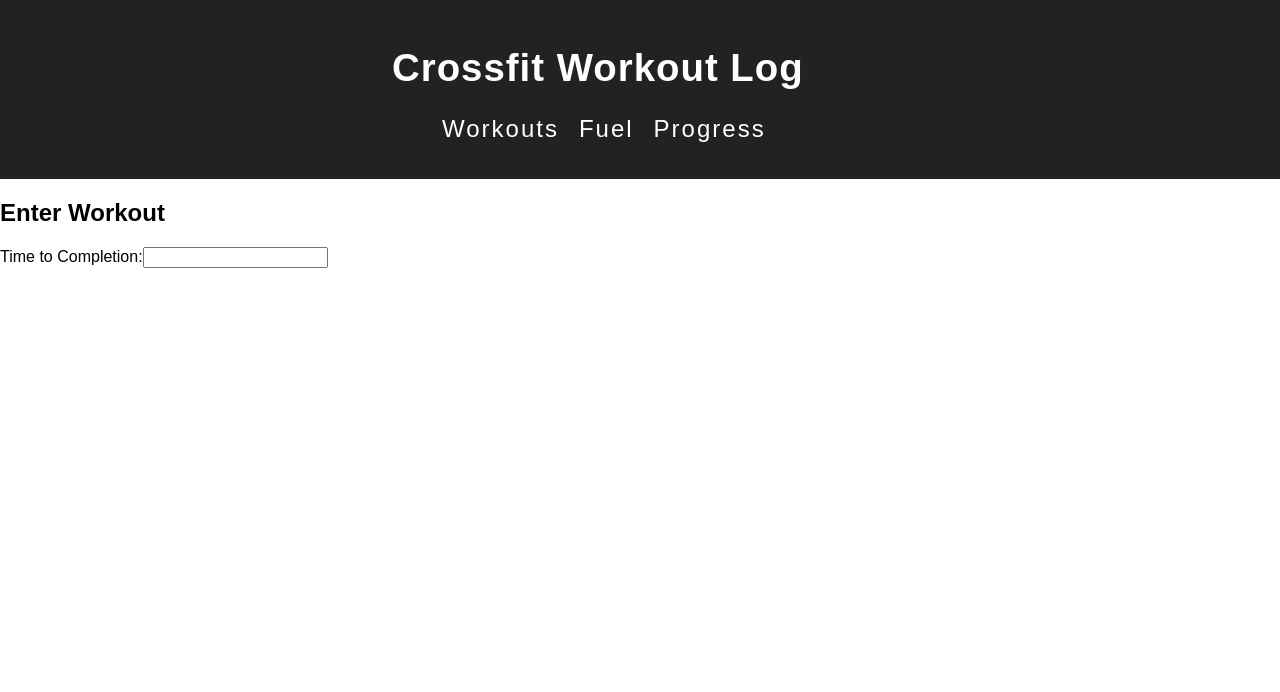
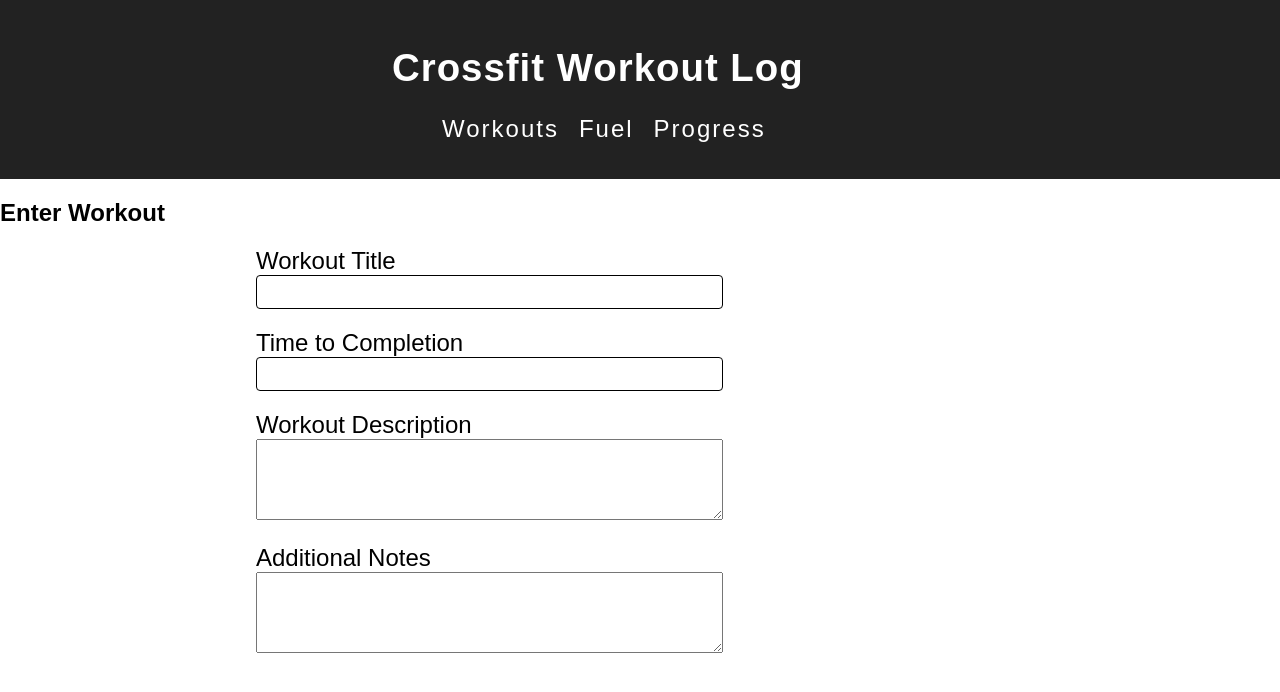
Before and after one commit to hiimtaylorjones/Crossfit-Log, a React (Create React App) app: page / in a window 1280 px wide. Shown: the top 692 px of the page. Built offline with nearby package versions, Linux system fonts and the light colour scheme; no server answers.

Commit message:
working with forms

```diff
--- a/src/Workout.css
+++ b/src/Workout.css
@@ -2,3 +2,24 @@
   margin-top: 20px;
   margin-bottom: 20px;
 }
+
+.workout-form {
+  margin-left: 20%;
+  margin-right: 20%;
+}
+
+.workout-form label {
+  font-size: 1.5em;
+}
+
+.workout-form input {
+  width: 60%;
+  border: 1px solid black;
+  height: 30px;
+  border-radius: 4px;
+  font-size: 1.2em;
+}
+
+.workout-form textarea {
+  width: 60%;
+}
--- a/src/Workout.js
+++ b/src/Workout.js
@@ -5,7 +5,12 @@
 
   constructor(props) {
     super(props);
-    this.state = { time: '' };
+    this.state = {
+      title: '',
+      time: '',
+      description: '',
+      additionalNotes: ''
+    };
 
     this.handleChange = this.handleChange.bind(this);
   }
@@ -18,10 +23,24 @@
     return (
       <form className="workout-form">
         <div className="input-group">
-          <label>
-            Time to Completion:
-            <input value={this.state.time} onChange={this.handleChange} />
-          </label>
+          <label>Workout Title</label>
+          <br />
+          <input value={this.state.title} onChange={this.handleChange} />
+        </div>
+        <div className="input-group">
+          <label>Time to Completion</label>
+          <br />
+          <input value={this.state.time} onChange={this.handleChange} />
+        </div>
+        <div className="input-group">
+          <label>Workout Description</label>
+          <br />
+          <textarea value={this.state.description} rows="5" onChange={this.handleChange} />
+        </div>
+        <div className="input-group">
+          <label>Additional Notes</label>
+          <br />
+          <textarea value={this.state.additionalNotes} rows="5" onChange={this.handleChange} />
         </div>
       </form>
     );
```
